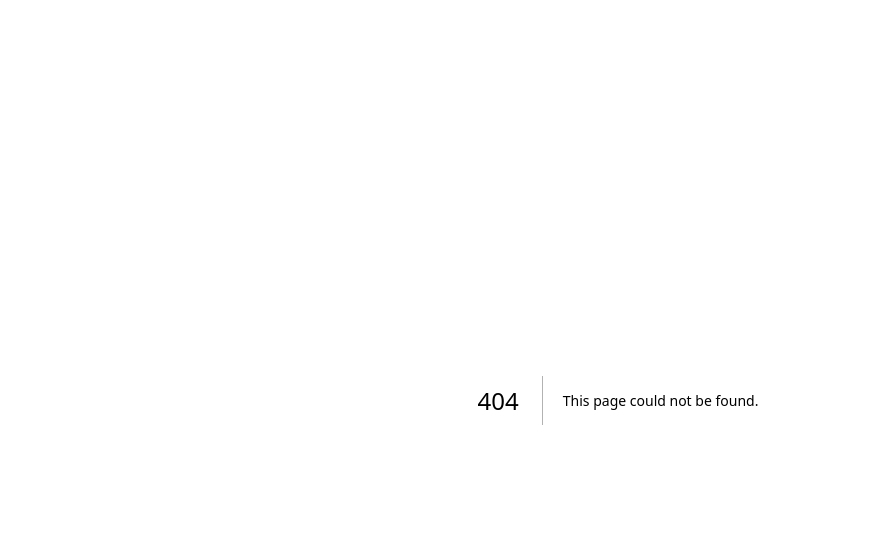
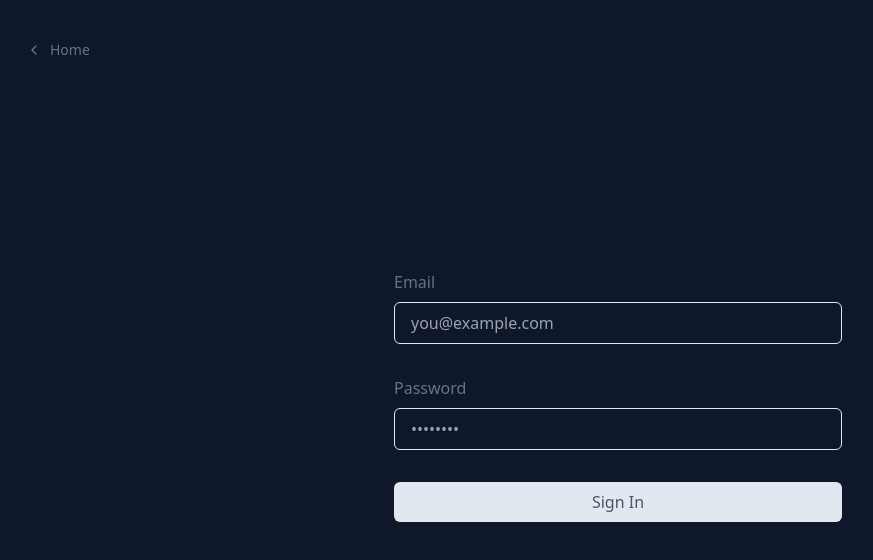
Before and after one commit to sdy329/Website-v2, a Next.js app: page /login in a window 1280 px wide. Before the commit this address had no page. Shown: the top 560 px of the page, without its empty margins (22-895 px from the left). Built offline with nearby package versions, Linux system fonts and the light colour scheme; no server answers.

Commit message:
Added login and dashboard

```diff
--- a/package.json
+++ b/package.json
@@ -9,6 +9,9 @@
     "lint": "next lint"
   },
   "dependencies": {
+    "@supabase/ssr": "^0.3.0",
+    "@supabase/supabase-js": "^2.42.5",
+    "@vercel/postgres": "^0.8.0",
     "next": "14.2.2",
     "react": "^18",
     "react-dom": "^18",
--- /dev/null
+++ b/src/app/dashboard/page.jsx
@@ -0,0 +1,27 @@
+import { createClient } from "@/utils/supabase/server";
+import { redirect } from "next/navigation";
+import Module from "@/components/DashboardModule";
+import HomeButton from "@/components/HomeButton";
+import '@/app/main.css';
+import '@/app/personal.css';
+
+export default async function Dashboard() {
+    const supabase = createClient();
+
+    const {
+        data: { user },
+    } = await supabase.auth.getUser();
+
+    if (!user) {
+        return redirect("/login");
+    }
+
+    return (
+        <div className="flex items-center justify-center h-screen bg-slate-900 text-slate-500 font-medium font-sans selection:text-sky-400">
+            <div className="w-full max-w-md">
+                <HomeButton />
+                <Module />
+            </div>
+        </div>
+    );
+}
--- /dev/null
+++ b/src/app/login/page.jsx
@@ -0,0 +1,79 @@
+import { createClient } from "@/utils/supabase/server";
+import { redirect } from "next/navigation";
+import { SubmitButton } from "./submit-button";
+import HomeButton from "@/components/HomeButton";
+import '@/app/main.css';
+import '@/app/personal.css';
+
+export default async function Login({ searchParams }) {
+    const supabase = createClient();
+
+    const {
+        data: { user },
+    } = await supabase.auth.getUser();
+
+    if (user) {
+        return redirect("/dashboard");
+    }
+
+    const signIn = async (formData) => {
+        "use server";
+
+        const email = formData.get("email");
+        const password = formData.get("password");
+        const supabase = createClient();
+
+        const { error } = await supabase.auth.signInWithPassword({
+            email,
+            password,
+        });
+
+        if (error) {
+            return redirect("/login?message=Could not authenticate user");
+        }
+
+        return redirect("/dashboard");
+    };
+
+    return (
+        <div className="flex items-center justify-center h-screen bg-slate-900 text-slate-500 font-medium font-sans selection:text-sky-400">
+            <div className="w-full max-w-md">
+                <HomeButton />
+
+                <form className="animate-in flex flex-col justify-center gap-2 text-foreground">
+                    <label className="text-md" htmlFor="email">
+                        Email
+                    </label>
+                    <input
+                        className="rounded-md px-4 py-2 bg-inherit border mb-6"
+                        name="email"
+                        placeholder="you@example.com"
+                        required
+                    />
+                    <label className="text-md" htmlFor="password">
+                        Password
+                    </label>
+                    <input
+                        className="rounded-md px-4 py-2 bg-inherit border mb-6"
+                        type="password"
+                        name="password"
+                        placeholder="••••••••"
+                        required
+                    />
+                    <SubmitButton
+                        formAction={signIn}
+                        className="bg-slate-200 rounded-md px-4 py-2 text-slate-600 mb-2"
+                        pendingText="Signing In..."
+                    >
+                        Sign In
+                    </SubmitButton>
+                    {searchParams?.message && (
+                        <p className="mt-4 p-4 bg-foreground/10 text-foreground text-center">
+                            {searchParams.message}
+                        </p>
+                    )}
+                </form>
+            </div>
+        </div>
+    );
+}
--- /dev/null
+++ b/src/app/login/submit-button.jsx
@@ -0,0 +1,15 @@
+"use client";
+
+import { useFormStatus } from "react-dom";
+
+export function SubmitButton({ children, pendingText, ...props }) {
+    const { pending, action } = useFormStatus();
+
+    const isPending = pending && action === props.formAction;
+
+    return (
+        <button {...props} type="submit" aria-disabled={pending}>
+            {isPending ? pendingText : children}
+        </button>
+    );
+}
--- /dev/null
+++ b/src/components/HomeButton.jsx
@@ -0,0 +1,26 @@
+import Link from "next/link";
+
+export default function HomeButton() {
+    return (
+        <Link
+            href="/"
+            className="absolute left-8 top-8 py-2 px-4 rounded-md no-underline text-foreground bg-btn-background hover:bg-btn-background-hover flex items-center group text-sm"
+        >
+            <svg
+                xmlns="http://www.w3.org/2000/svg"
+                width="24"
+                height="24"
+                viewBox="0 0 24 24"
+                fill="none"
+                stroke="currentColor"
+                strokeWidth="2"
+                strokeLinecap="round"
+                strokeLinejoin="round"
+                className="mr-2 h-4 w-4 transition-transform group-hover:-translate-x-1"
+            >
+                <polyline points="15 18 9 12 15 6" />
+            </svg>{" "}
+            Home
+        </Link>
+    )
+}
--- /dev/null
+++ b/src/utils/supabase/server.ts
@@ -0,0 +1,36 @@
+import { createServerClient, type CookieOptions } from "@supabase/ssr";
+import { cookies } from "next/headers";
+
+export const createClient = () => {
+  const cookieStore = cookies();
+
+  return createServerClient(
+    process.env.NEXT_PUBLIC_SUPABASE_URL!,
+    process.env.NEXT_PUBLIC_SUPABASE_ANON_KEY!,
+    {
+      cookies: {
+        get(name: string) {
+          return cookieStore.get(name)?.value;
+        },
+        set(name: string, value: string, options: CookieOptions) {
+          try {
+            cookieStore.set({ name, value, ...options });
+          } catch (error) {
+            // The `set` method was called from a Server Component.
+            // This can be ignored if you have middleware refreshing
+            // user sessions.
+          }
+        },
+        remove(name: string, options: CookieOptions) {
+          try {
+            cookieStore.set({ name, value: "", ...options });
+          } catch (error) {
+            // The `delete` method was called from a Server Component.
+            // This can be ignored if you have middleware refreshing
+            // user sessions.
+          }
+        },
+      },
+    },
+  );
+};
```
Also changed, not shown: src/utils/supabase/client.ts (added, +7 -0 lines), src/utils/supabase/middleware.ts (added, +75 -0 lines), 1 other file (tests, documents, lock files or other folders).
